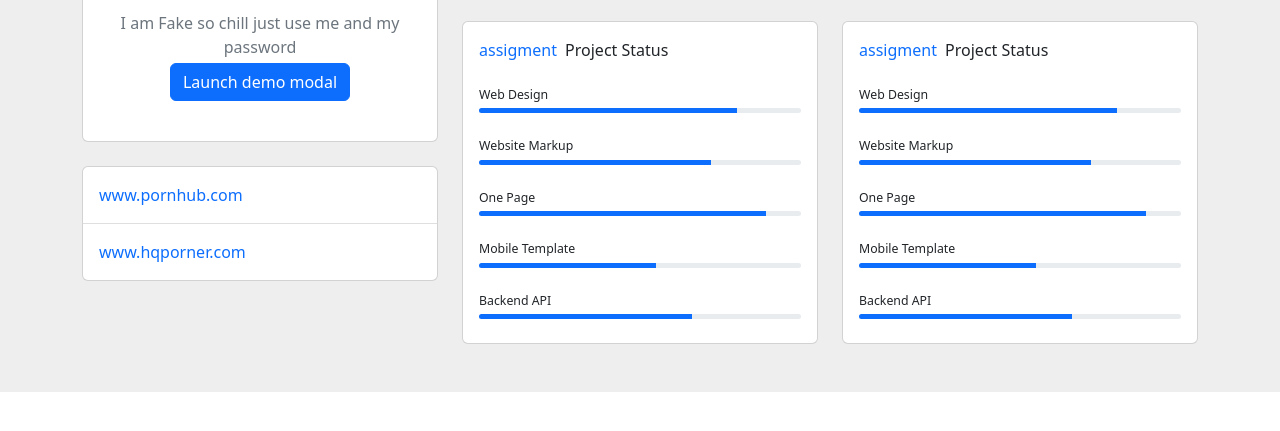
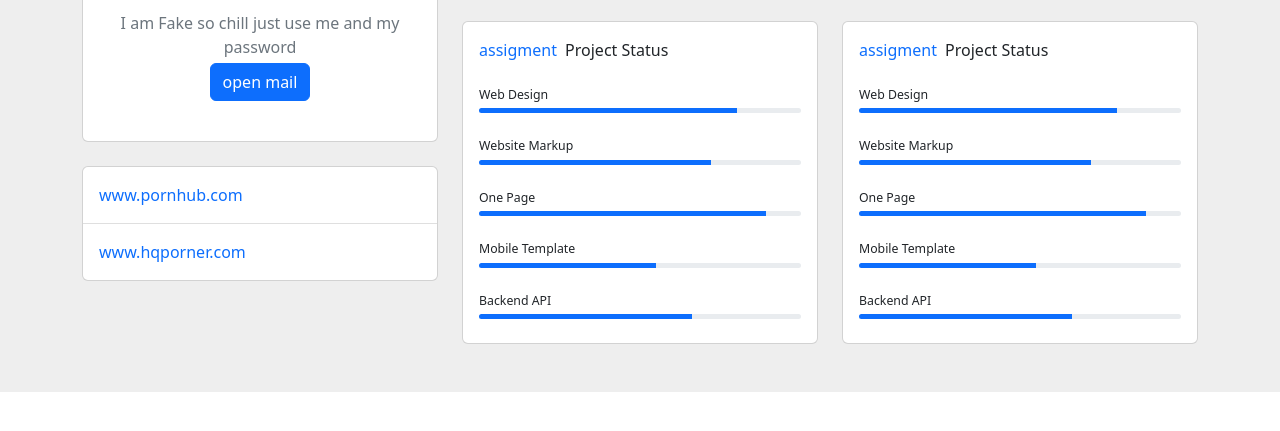
Before and after one commit to passatrow/passatrow.github.io, a plain HTML site: page index.html in a window 1280 px wide. Shown: the part 303-734 px from the top of the page. Drawn offline with nearby package versions, Linux system fonts and the light colour scheme; some icons are missing.

Commit message:
Update index.html

```diff
--- a/index.html
+++ b/index.html
@@ -43,9 +43,7 @@
               class="rounded-circle img-fluid" style="width: 150px;">
             <h5 class="my-3">Oper Rowser</h5>
             <p class="text-muted mb-1">I am Fake so chill just use me and my password</p>
-            <p class="text-muted mb-4"><button type="button" class="btn btn-primary" data-mdb-toggle="modal" data-mdb-target="#exampleModal">
-  Launch demo modal
-</button></p>
+            <p class="text-muted mb-4"><button type="button" class="btn btn-primary" data-mdb-toggle="modal" data-mdb-target="#exampleModal">open mail</button></p>
 
           </div>
         </div>
```
